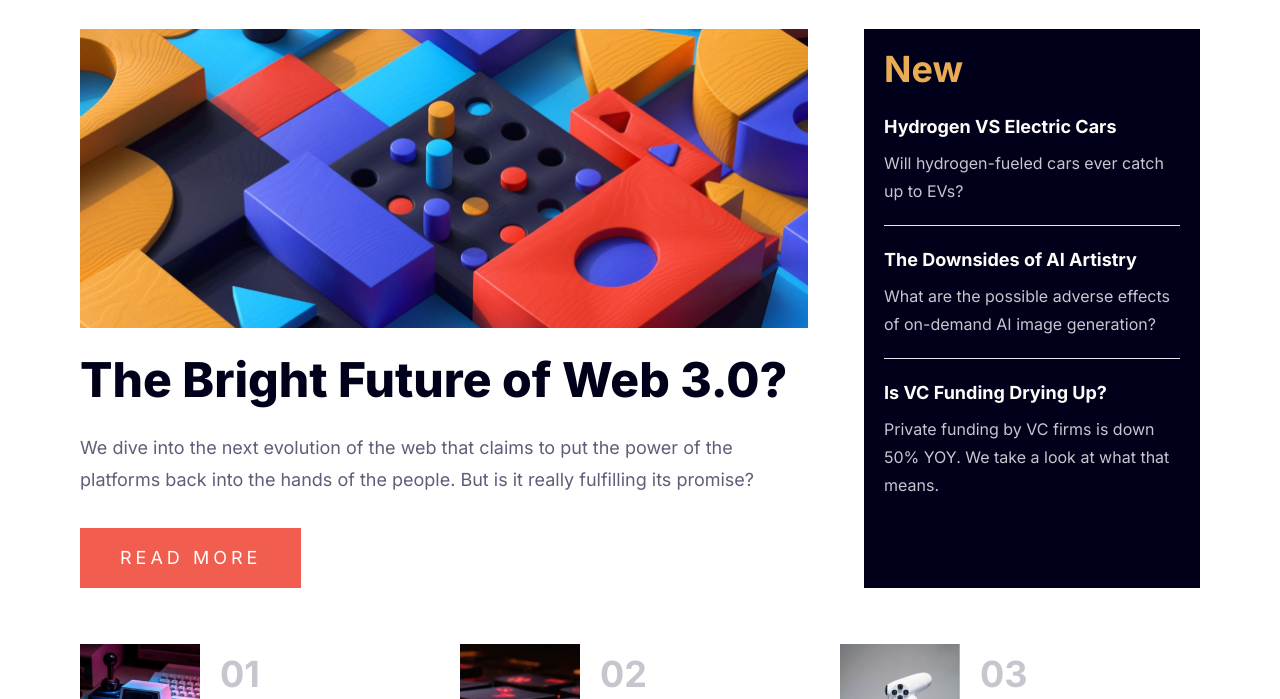
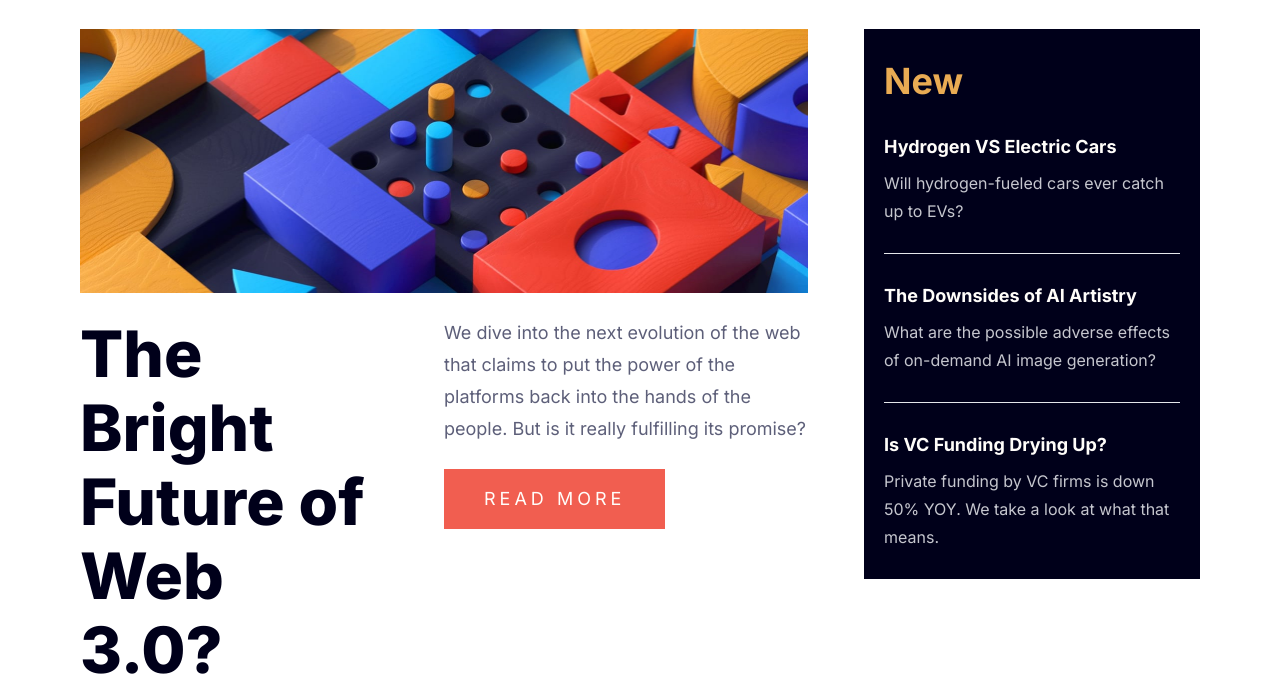
Before and after one commit to aatmaneoulmouden/news-homepage, a website: page index.html in a window 1280 px wide. Shown: the part 75-774 px from the top of the page. Drawn offline with Linux system fonts and the light colour scheme.

Commit message:
Styling & Responsive: Desktop - Main title in the main section

```diff
--- a/index.html
+++ b/index.html
@@ -68,12 +68,12 @@
           <div class="banner-wrapper">
             <img src="./assets/images/image-web-3-mobile.jpg" alt="The Bright Future of Web 3.0?"
               class="banner aspect-square block lg:hidden">
-            <img src="./assets/images/image-web-3-desktop.jpg" alt="The Bright Future of Web 3.0?" class="banner hidden lg:block">
+            <img src="./assets/images/image-web-3-desktop.jpg" alt="The Bright Future of Web 3.0?" class="banner hidden lg:block lg:h-[264px]">
           </div>
-          <div class="data-wrapper">
-            <h1 class="title text-5xl text-very-dark-blue font-extrabold my-7">The Bright Future of Web 3.0?</h1>
+          <div class="data-wrapper mt-8 lg:mt-6 grid grid-cols-1 lg:grid-cols-2">
+            <h1 class="title text-5xl text-very-dark-blue font-extrabold mb-7 lg:text-[64px] lg:max-w-[80%] lg:leading-[74px]">The Bright Future of Web 3.0?</h1>
             <div class="content">
-              <p class="text mb-8">We dive into the next evolution of the web that claims to put the power of the
+              <p class="text mb-8 lg:mb-6">We dive into the next evolution of the web that claims to put the power of the
                 platforms
                 back into the
                 hands of the people. But is it really fulfilling its promise?</p>
@@ -83,7 +83,7 @@
             </div>
           </div>
         </div>
-        <div class="col secodary-news bg-very-dark-blue text-off-white pt-5 px-5">
+        <div class="col secodary-news bg-very-dark-blue text-off-white pt-5 px-5 lg:h-fit lg:pt-8">
           <h2 class="title text-4xl text-soft-orange font-bold mb-1">New</h2>
           <div class="news-wrapper">
             <article class="new">
--- a/src/input.css
+++ b/src/input.css
@@ -18,7 +18,7 @@
     }
 
     .new {
-        @apply py-5;
+        @apply py-5 lg:py-7;
     }
 
     .new:not(:last-child) {
```
Also changed, not shown: assets/css/style.css.
